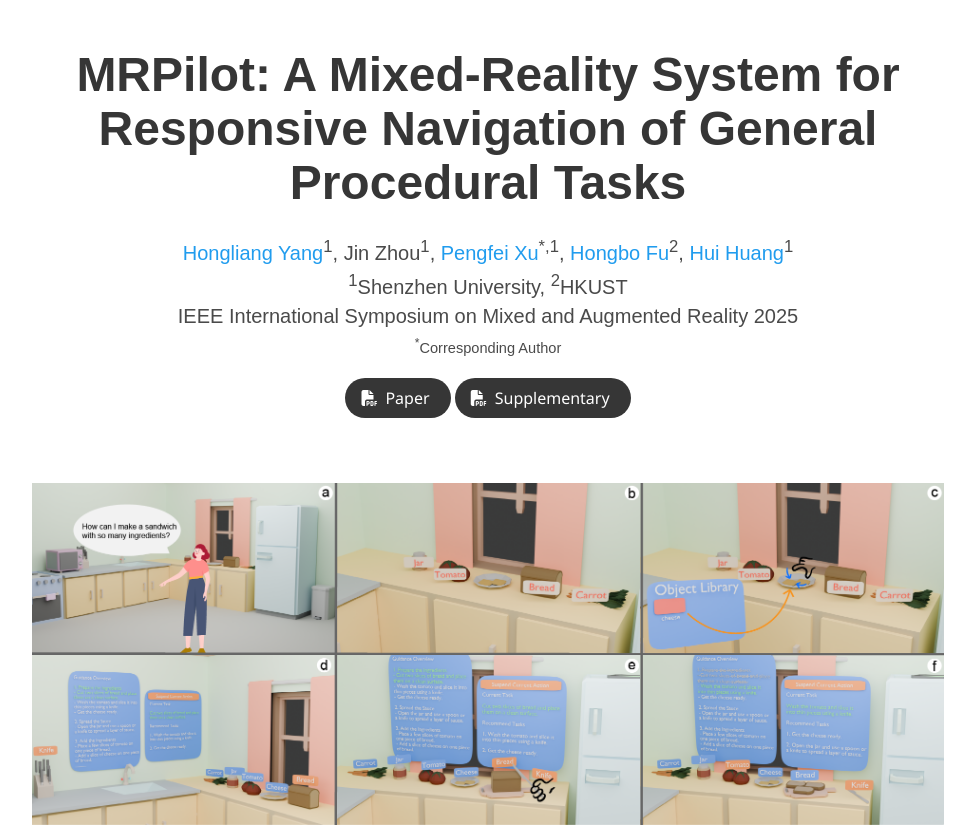
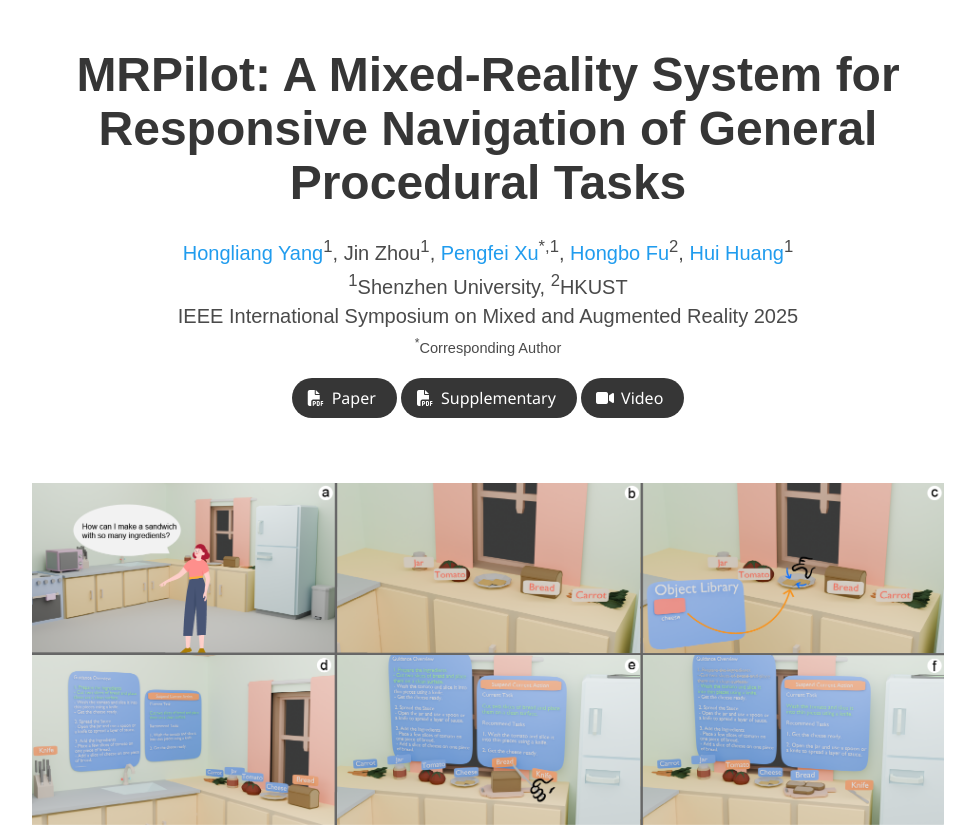
Before and after one commit to QiuHong-1202/MRPilot, a plain HTML site: page index.html in a window 1280 px wide. Shown: the top 828 px of the page, without its empty margins (152-1127 px from the left). Drawn offline with nearby package versions, Linux system fonts and the light colour scheme; some icons are missing; a web font is replaced by a local one.

Commit message:
update video

```diff
--- a/index.html
+++ b/index.html
@@ -97,6 +97,17 @@
                       <span>Supplementary</span>
                     </a>
                   </span>
+
+                  <!-- Video link -->
+                  <span class="link-block">
+                    <a href="https://www.youtube.com/watch?v=iWZrl6M6hk4" target="_blank"
+                    class="external-link button is-normal is-rounded is-dark">
+                    <span class="icon">
+                      <i class="fas fa-video"></i>
+                    </span>
+                    <span>Video</span>
+                  </a>
+                </span>
 
                   <!-- Github link -->
                   <!-- <span class="link-block">
@@ -216,23 +227,23 @@
 
 
 
-<!-- Youtube video -->
+<!-- Youtube video section - commented out, now using button link above -->
+<!--
 <section class="hero is-small is-light">
   <div class="hero-body">
     <div class="container">
-      <!-- Paper video. -->
       <h2 class="title is-3">Video</h2>
       <div class="columns is-centered has-text-centered">
         <div class="column is-four-fifths">
           <div class="publication-video">
-            <!-- Youtube embed code here -->
-            <iframe src="https://www.youtube.com/embed/JkaxUblCGz0" frameborder="0" allow="autoplay; encrypted-media" allowfullscreen></iframe>
+            <iframe src="https://www.youtube.com/watch?v=iWZrl6M6hk4" frameborder="0" allow="autoplay; encrypted-media" allowfullscreen></iframe>
           </div>
         </div>
       </div>
     </div>
   </div>
 </section>
+-->
 <!-- End youtube video -->
 
 
```
